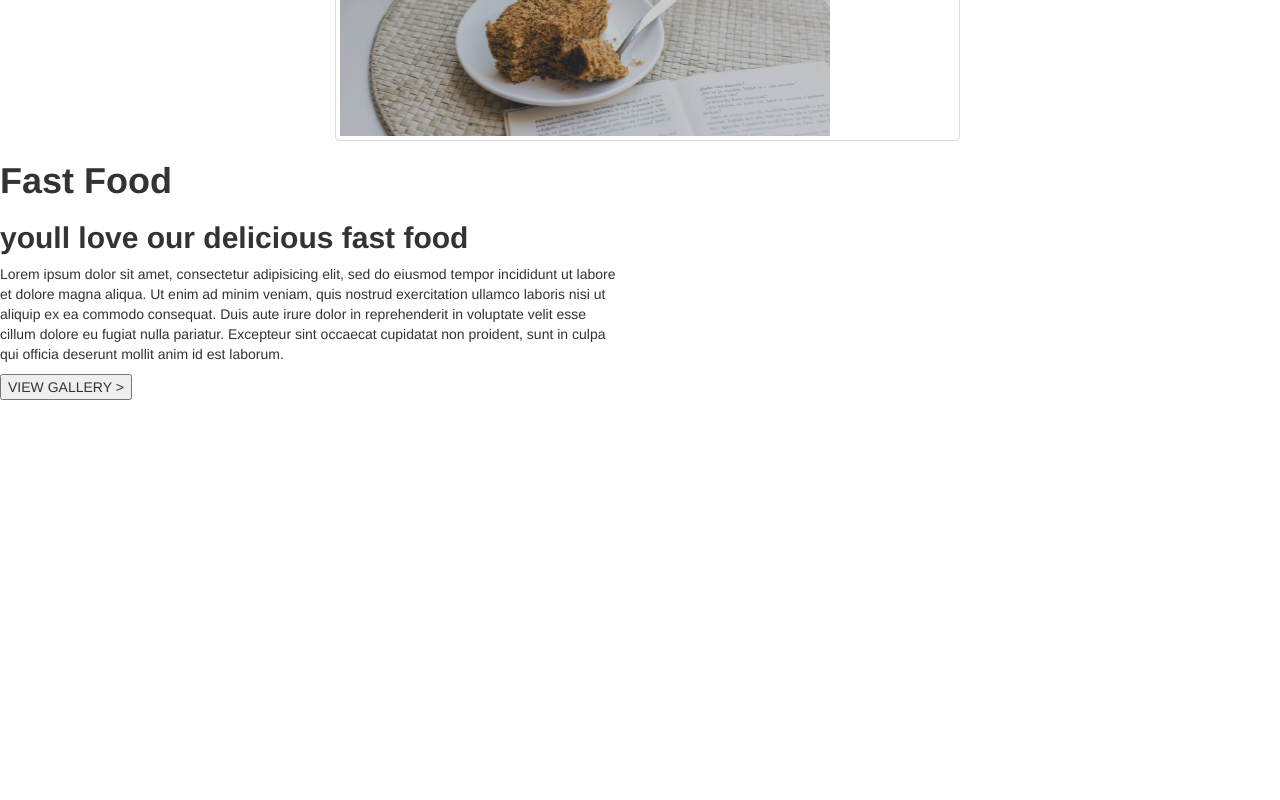
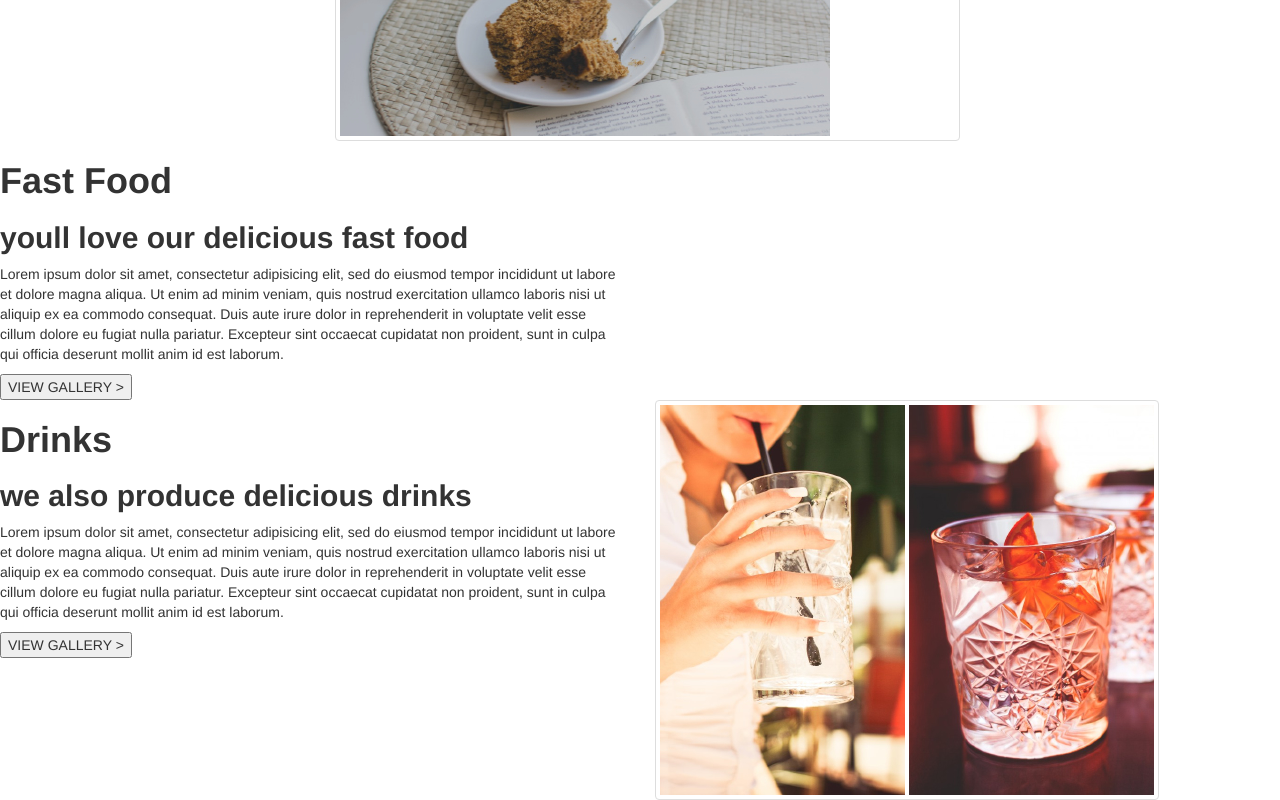
Before and after one commit to paulgaiti97/anitas-restuarant, a plain HTML site: page index.html in a window 1280 px wide. Shown: the part 791-1591 px from the top of the page. Before the commit the page ends 1191 px from the top, so only its background shows below. Drawn offline with nearby package versions, Linux system fonts and the light colour scheme.

Commit message:
drinks section added

```diff
--- a/index.html
+++ b/index.html
@@ -58,6 +58,26 @@
       </div>
     </section>
 
+    <section id="drinks">
+      <div class="row">
+        <div class="col-md-6">
+          <div class="drnkstxt">
+              <h1><strong>Drinks</strong></h1>
+              <h2><strong>we also produce delicious drinks</strong></h2>
+              <p>Lorem ipsum dolor sit amet, consectetur adipisicing elit, sed do eiusmod tempor incididunt ut labore et dolore magna aliqua. Ut enim ad minim veniam, quis nostrud exercitation ullamco laboris nisi ut aliquip ex ea commodo consequat. Duis aute irure dolor in reprehenderit in voluptate velit esse cillum dolore eu fugiat nulla pariatur. Excepteur sint occaecat cupidatat non proident, sunt in culpa qui officia deserunt mollit anim id est laborum.</p>
+              <button type="button" class="btngallery"> VIEW GALLERY > </button>
+
+          </div>
+        </div>
+        <div class="col-md-6">
+          <div id="img2" class="img-thumbnail">
+            <img src="images/drink1.jpg"  alt="drinks">
+            <img src="images/drink2.jpg"  alt="drinks">
+          </div>
+        </div>
+      </div>
+    </section>
+
 
 
   </body>
```
